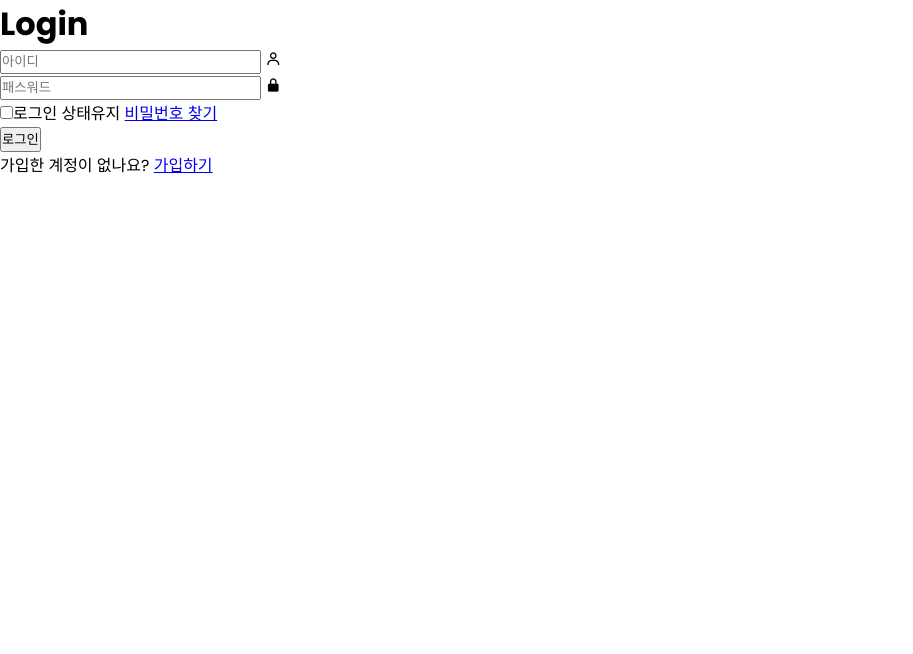
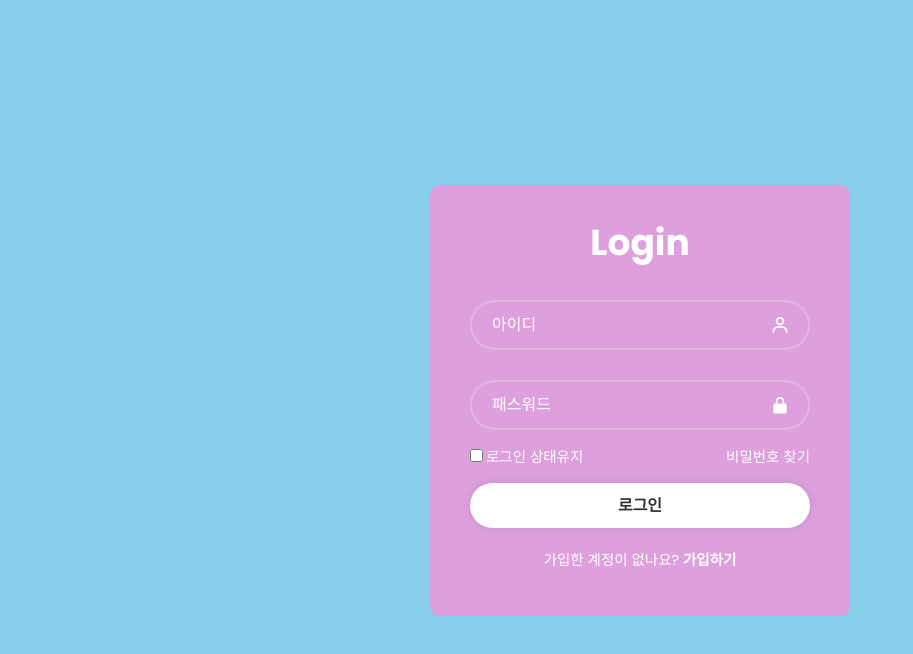
Before and after one commit to kwontaetaehyeong/Login-Form, a plain HTML site: page index.html in a window 1280 px wide. Shown: the whole page, without its empty margins (0-913 px from the left). Drawn offline with nearby package versions, Linux system fonts and the light colour scheme.

Commit message:
로그인폼 css작성 완료

```diff
--- a/style.css
+++ b/style.css
@@ -8,3 +8,110 @@
   /* 위에 마진 패딩 박스사이징 저 3개는 초기화임 */
   font-family: "Poppins", sans-serif;
 }
+
+body {
+  /* 플렉스로 가운데 정렬 시 */
+  display: flex;
+  justify-content: center;
+  align-items: center;
+  height: 100vh;
+  /* 화면 높이의 100% */
+  background: skyblue;
+}
+
+.wrapper {
+  width: 420px;
+  background: plum;
+  color: #fff;
+  border-radius: 10px;
+  padding: 30px 40px;
+}
+
+.wrapper h1 {
+  font-size: 36px;
+  text-align: center;
+}
+
+.wrapper .input-box {
+  width: 100%;
+  height: 50px;
+  margin: 30px 0;
+}
+
+.input-box input {
+  width: 100%;
+  height: 100%;
+  background: transparent;
+  border: none;
+  outline: none;
+  border: 2px solid rgba(255, 255, 255, 0.2);
+  border-radius: 40px;
+  font-size: 16px;
+  color: #fff;
+  padding: 20px 45px 20px 20px;
+}
+
+.input-box input::placeholder {
+  color: #fff;
+}
+
+.input-box {
+  position: relative;
+  /* 기준 */
+}
+.input-box i {
+  position: absolute;
+  right: 20px;
+  top: 50%;
+  transform: translateY(-50%);
+  font-size: 20px;
+}
+.wrapper .remember-forgot {
+  display: flex;
+  justify-content: space-between;
+  font-size: 14.5px;
+  margin: -15px 0 15px;
+}
+.remember-forgot label input {
+  accent-color: #fff;
+  margin-right: 3px;
+}
+
+.remember-forgot a {
+  color: #fff;
+  text-decoration: none;
+}
+
+.remember-forgot a:hover {
+  text-decoration: underline;
+}
+
+.wrapper .btn {
+  width: 100%;
+  height: 45px;
+  background: #fff;
+  border: none;
+  outline: none;
+  border-radius: 40px;
+  box-shadow: 0 0 10px rgba(0, 0, 0, 0.1);
+  cursor: pointer;
+  font-size: 16px;
+  color: #333;
+  font-weight: 600;
+}
+
+.wrapper .register-link {
+  font-size: 14.5px;
+  text-align: center;
+  margin: 20px 0 15px;
+}
+
+.register-link p a {
+  color: #fff;
+  text-decoration: none;
+  font-weight: 600;
+}
+
+.register-link p a:hover {
+  text-decoration: underline;
+}
```
